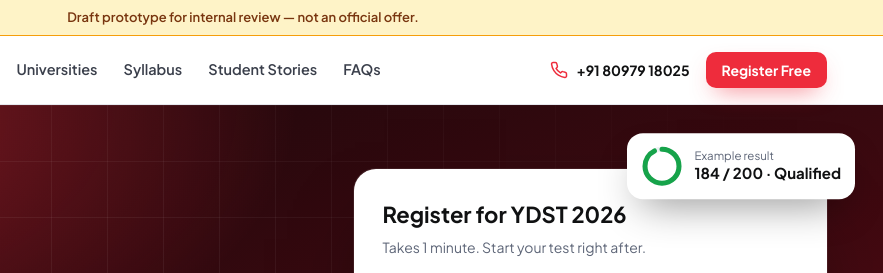
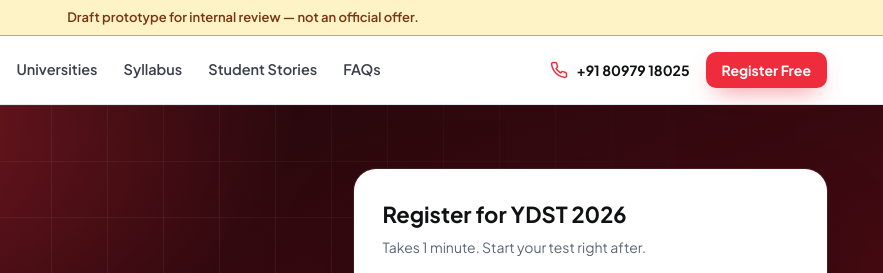
Before and after one commit to abhinavthak/scholarship-test, a plain HTML site: page index.html in a window 1280 px wide. Shown: the top 273 px of the page, 397-1280 px from the left. Drawn offline with Linux system fonts and the light colour scheme.

Commit message:
Remove example result badge from hero
Co-Authored-By: Claude Opus 5.5 <noreply@anthropic.com>

```diff
--- a/index.html
+++ b/index.html
@@ -435,10 +435,6 @@ footer a:hover{color:#fff}
     </div>
 
     <div class="formwrap">
-      <div class="chip c1">
-        <svg class="mini-ring" viewBox="0 0 42 42"><circle cx="21" cy="21" r="17" fill="none" stroke="#eef0f4" stroke-width="5"/><circle cx="21" cy="21" r="17" fill="none" stroke="#16a34a" stroke-width="5" stroke-linecap="round" stroke-dasharray="106.8" stroke-dashoffset="8.5" transform="rotate(-90 21 21)"/></svg>
-        <div><small>Example result</small><b>184 / 200 · Qualified</b></div>
-      </div>
       <form class="formcard" id="register" novalidate>
         <h3>Register for YDST 2026</h3>
         <p class="s">Takes 1 minute. Start your test right after.</p>
```
